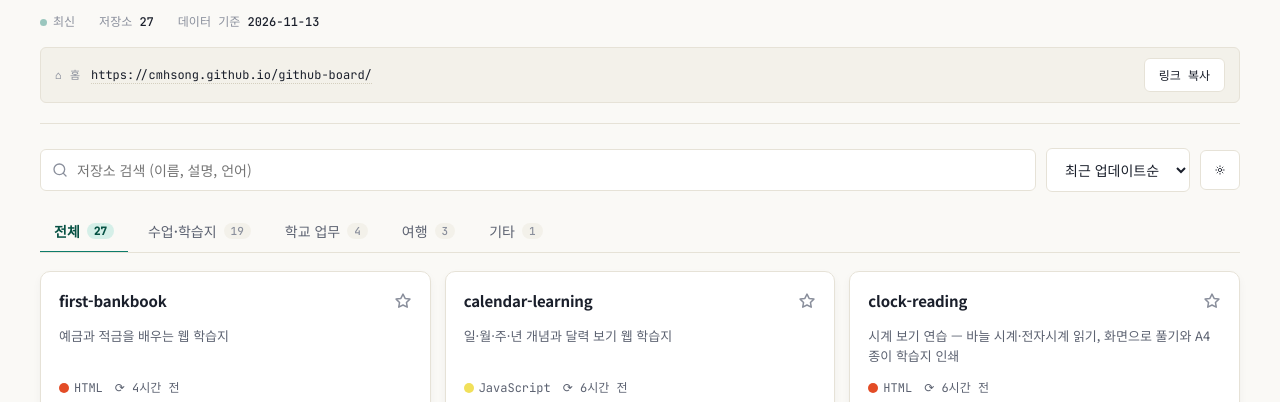
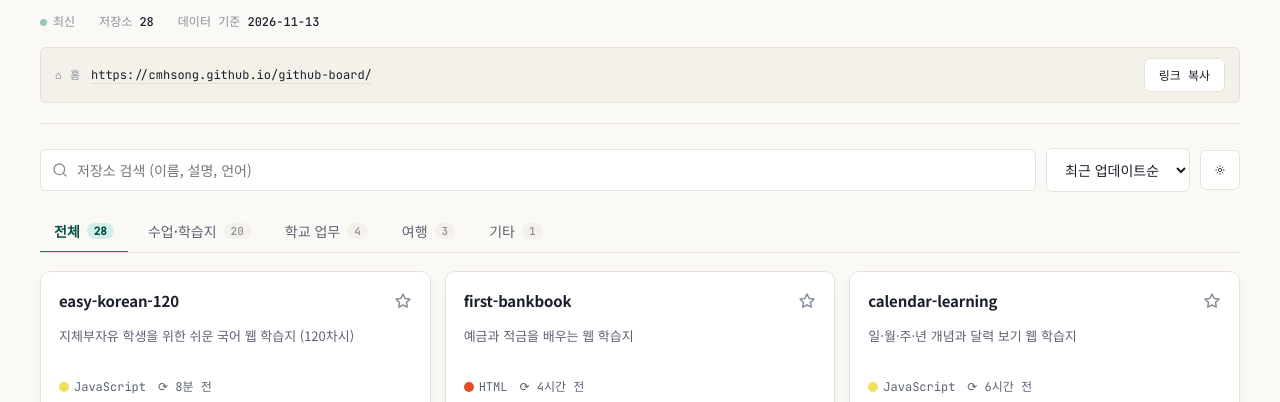
Before and after one commit to cmhsong/github-board, a plain HTML site: page index.html in a window 1280 px wide. Shown: the part 114-516 px from the top of the page. Drawn offline with nearby package versions, Linux system fonts and the light colour scheme.

Commit message:
easy-korean-120 추가

```diff
--- a/index.html
+++ b/index.html
@@ -597,8 +597,9 @@
   const THEME_KEY = `gh:${USER}:theme`;
 
   // DATA_AS_OF and REPOS are refreshed whenever the user asks Claude to update the board.
-  const DATA_AS_OF = "2026-11-13T02:31:00Z";
+  const DATA_AS_OF = "2026-11-13T06:44:00Z";
   const REPOS = [
+    {"id":1456246001,"name":"easy-korean-120","html_url":"https://github.com/cmhsong/easy-korean-120","description":"지체부자유 학생을 위한 쉬운 국어 웹 학습지 (120차시)","language":"JavaScript","updated_at":"2026-11-13T06:36:18Z","created_at":"2026-11-13T06:36:07Z","stargazers_count":0,"has_pages":true,"homepage":null,"fork":false,"archived":false},
     {"id":1456056033,"name":"first-bankbook","html_url":"https://github.com/cmhsong/first-bankbook","description":"예금과 적금을 배우는 웹 학습지","language":"HTML","updated_at":"2026-11-13T02:19:07Z","created_at":"2026-11-13T02:18:57Z","stargazers_count":0,"has_pages":true,"homepage":null,"fork":false,"archived":false},
     {"id":1455982416,"name":"calendar-learning","html_url":"https://github.com/cmhsong/calendar-learning","description":"일·월·주·년 개념과 달력 보기 웹 학습지","language":"JavaScript","updated_at":"2026-11-13T00:34:46Z","created_at":"2026-11-13T00:34:36Z","stargazers_count":0,"has_pages":true,"homepage":null,"fork":false,"archived":false},
     {"id":1455979207,"name":"clock-reading","html_url":"https://github.com/cmhsong/clock-reading","description":null,"language":"HTML","updated_at":"2026-11-13T00:30:04Z","created_at":"2026-11-13T00:29:53Z","stargazers_count":0,"has_pages":true,"homepage":null,"fork":false,"archived":false},
@@ -658,7 +659,7 @@
     "dice-math-playground": "class", "rps-card-quiz": "class", "sports-play": "class",
     "deposit-savings-class": "class", "bank-practice": "class",
     "clock-reading": "class", "calendar-learning": "class",
-    "first-bankbook": "class",
+    "first-bankbook": "class", "easy-korean-120": "class",
     "github-board": "etc",
     "school-timetable": "work", "susi-2027": "work", "lesson-template": "work", "budget": "work",
     "osaka-2027": "travel", "osaka-2027-jan13": "travel", "nagoya-trip": "travel",
```
